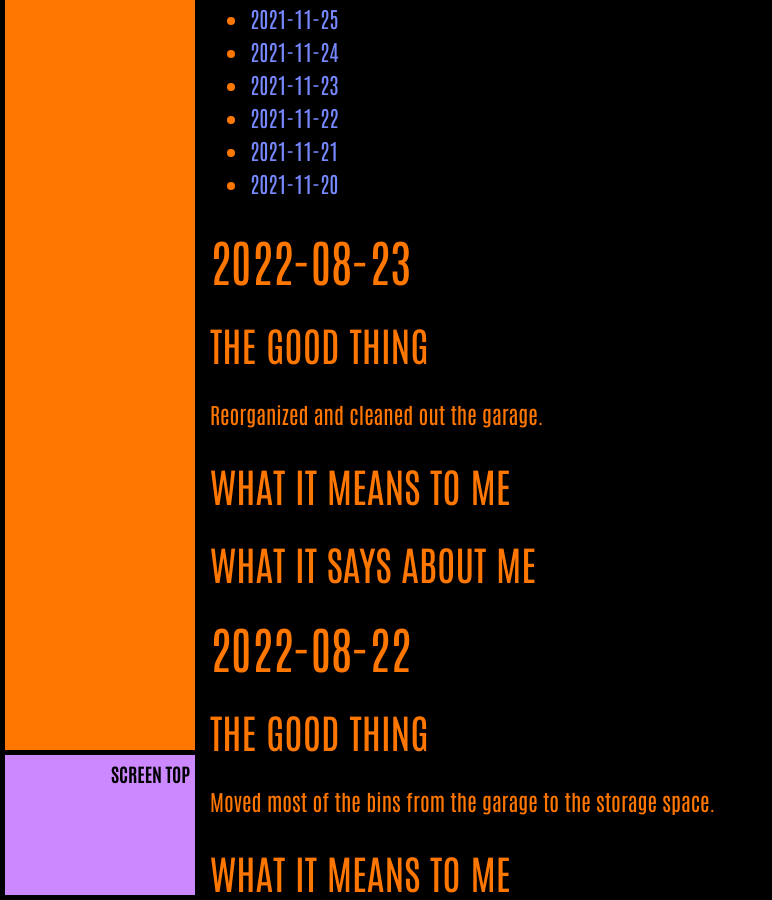
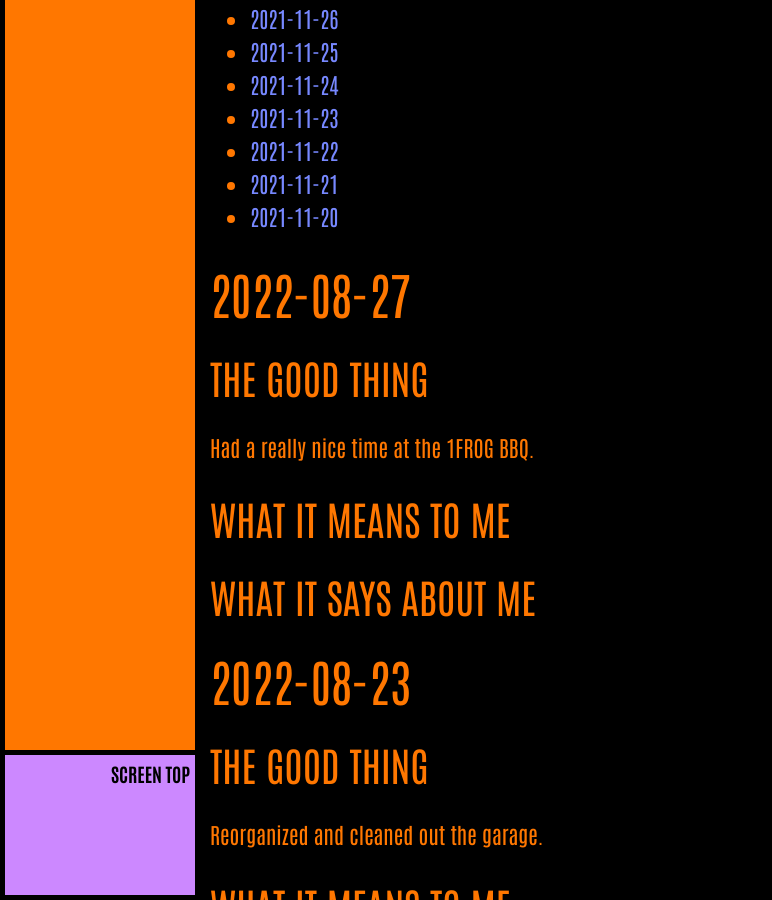
Before and after one commit to ArthurZey/arthurzey.github.io, a Jekyll site: the page built from _pages/one-good-thing.md, in a window 1280 px wide and 900 px high, scrolled down 5478 px. Shown: the whole window, without its empty margins (0-772 px from the left). Built offline with Jekyll 4.4.1, drawn with Linux system fonts in a browser that asks for light colours.

Commit message:
added stub for 2022-08-27

```diff
--- a/_pages/one-good-thing.md
+++ b/_pages/one-good-thing.md
@@ -12,6 +12,15 @@
 * TOC
 {:toc}
 {::options toc_levels="2" /}
+
+## 2022-08-27
+### The Good Thing
+Had a really nice time at the 1FROG BBQ.
+### What It Means to Me
+
+### What It Says about Me
+
+
 
 ## 2022-08-23
 ### The Good Thing
```
Also changed, not shown: other parts of _pages/one-good-thing.md (+1 -1 lines).
